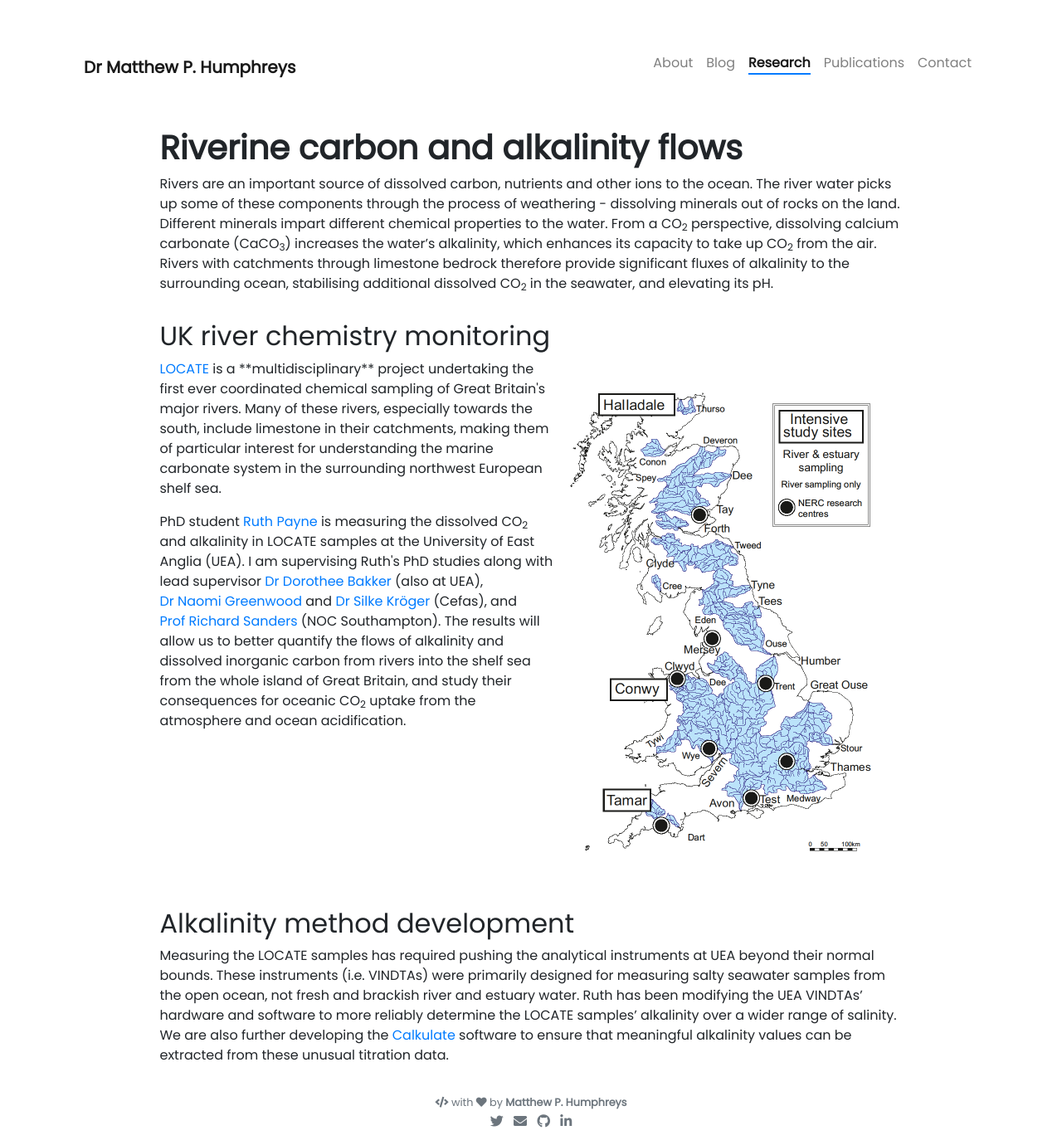
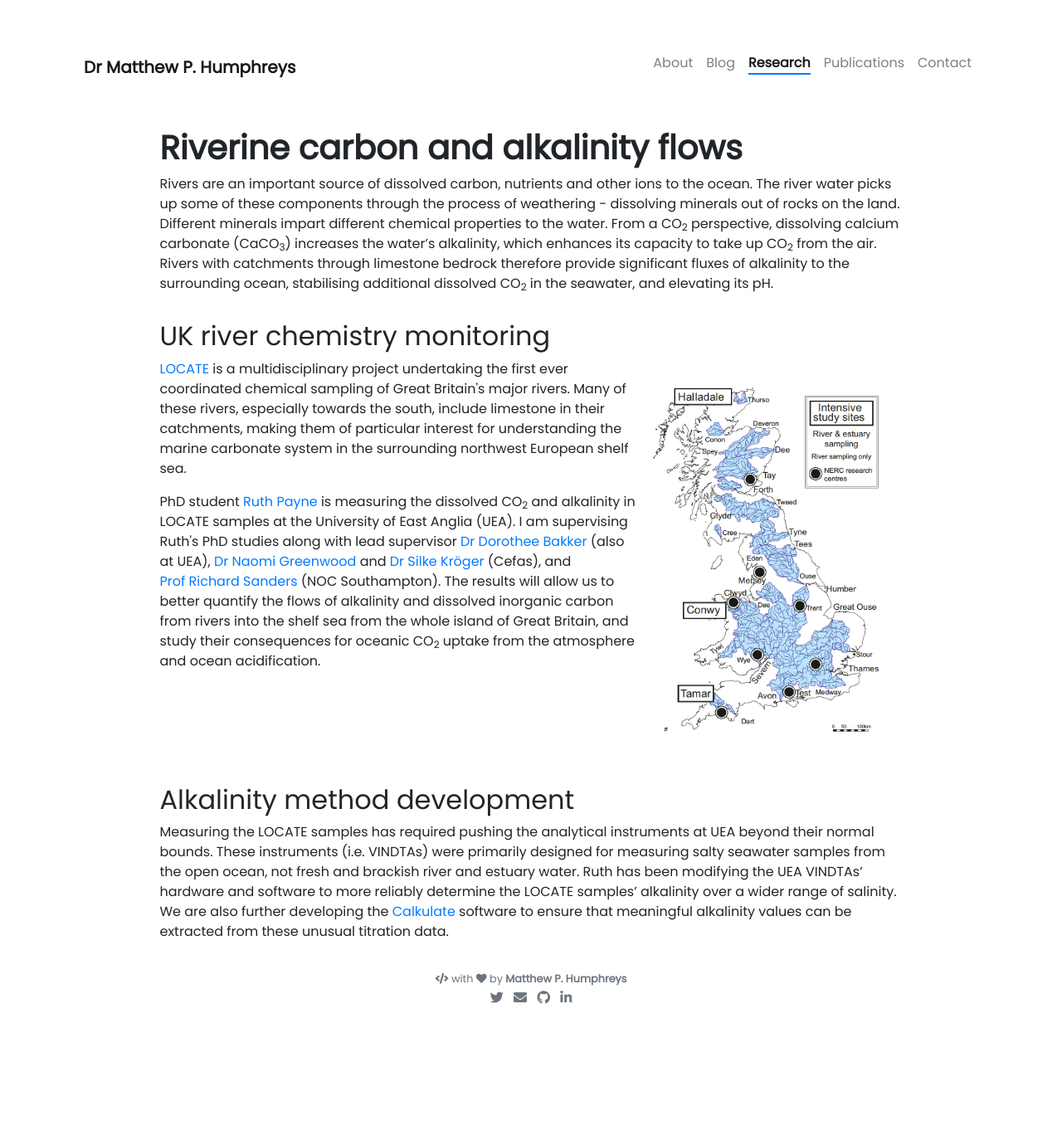
Before and after one commit to mvdh7/mvdh7.github.io, a Jekyll site: the page built from _projects/350-locate.md, in a window 1280 px wide. Shown: the whole page at 83% size. Built offline with Jekyll 4.4.1, drawn with Linux system fonts in a browser that asks for light colours; nearby versions of some CDN libraries; comment, search, counter and statistics services are not loaded; after the commit the page ends 1231 px from its top, so only the background shows below that.

Commit message:
A little smaller still

```diff
--- a/_projects/350-locate.md
+++ b/_projects/350-locate.md
@@ -17,12 +17,12 @@ Rivers are an important source of dissolved carbon, nutrients and other ions to
 <div style="display:flex">
 
 <div>
-<p><a href="http://locate.ac.uk/">LOCATE</a> is a **multidisciplinary** project undertaking the first ever coordinated chemical sampling of Great Britain's major rivers. Many of these rivers, especially towards the south, include limestone in their catchments, making them of particular interest for understanding the marine carbonate system in the surrounding northwest European shelf sea.</p>
+<p><a href="http://locate.ac.uk/">LOCATE</a> is a multidisciplinary project undertaking the first ever coordinated chemical sampling of Great Britain's major rivers. Many of these rivers, especially towards the south, include limestone in their catchments, making them of particular interest for understanding the marine carbonate system in the surrounding northwest European shelf sea.</p>
 
 <p>PhD student <a href="https://people.uea.ac.uk/ruth_s_payne">Ruth Payne</a> is measuring the dissolved CO<sub>2</sub> and alkalinity in LOCATE samples at the University of East Anglia (UEA). I am supervising Ruth's PhD studies along with lead supervisor <a href="https://people.uea.ac.uk/d_bakker">Dr Dorothee Bakker</a> (also at UEA), <a href="https://people.uea.ac.uk/n_greenwood">Dr Naomi Greenwood</a> and <a href="https://www.cefas.co.uk/about-us/people/dr-silke-kroeger/">Dr Silke Kröger</a> (Cefas), and <a href="https://noc.ac.uk/people/rics">Prof Richard Sanders</a> (NOC Southampton). The results will allow us to better quantify the flows of alkalinity and dissolved inorganic carbon from rivers into the shelf sea from the whole island of Great Britain, and study their consequences for oceanic CO<sub>2</sub> uptake from the atmosphere and ocean acidification.</p>
 </div>
 
-<img src="https://raw.githubusercontent.com/mvdh7/mvdh7.github.io/master/images/locate.png" alt="Map of UK river catchments investigated by the LOCATE research programme." width="421" height="597" />
+<img src="https://raw.githubusercontent.com/mvdh7/mvdh7.github.io/master/images/locate.png" alt="Map of UK river catchments investigated by the LOCATE research programme." width="316" height="448" />
 
 </div>
 
```
